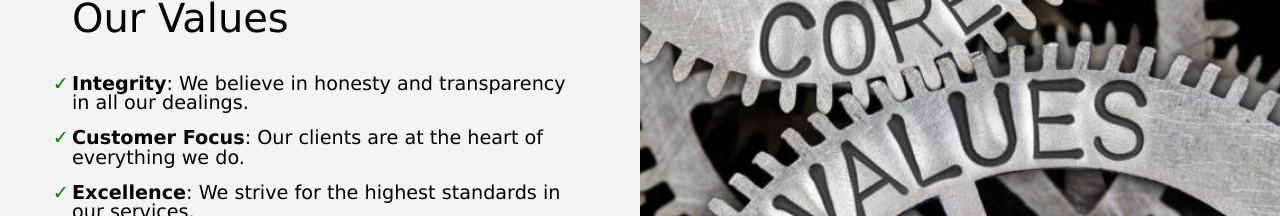
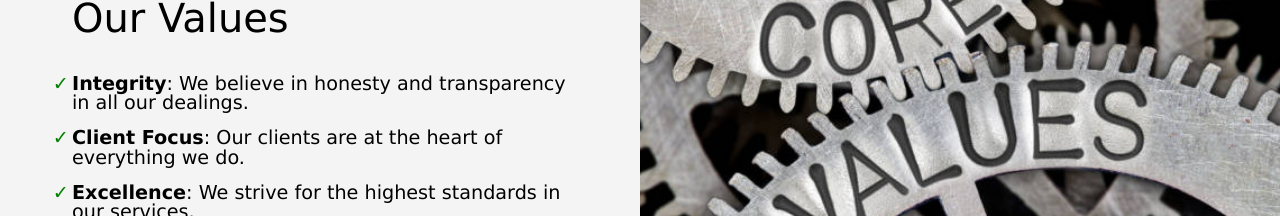
Before and after one commit to Orjihenry/zenithzone, a plain HTML site: page about.html in a window 1280 px wide. Shown: the part 1720-1936 px from the top of the page. Drawn offline with nearby package versions, Linux system fonts and the light colour scheme; a web font is replaced by a local one.

Commit message:
changed wording

```diff
--- a/about.html
+++ b/about.html
@@ -89,7 +89,7 @@
                     <h2>Our Values</h2>
                     <ul class="values-list">
                         <li><strong>Integrity</strong>: We believe in honesty and transparency in all our dealings.</li>
-                        <li><strong>Customer Focus</strong>: Our clients are at the heart of everything we do.</li>
+                        <li><strong>Client Focus</strong>: Our clients are at the heart of everything we do.</li>
                         <li><strong>Excellence</strong>: We strive for the highest standards in our services.</li>
                         <li><strong>Innovation</strong>: We embrace new ideas and technologies to enhance our services.</li>
                     </ul>
```
